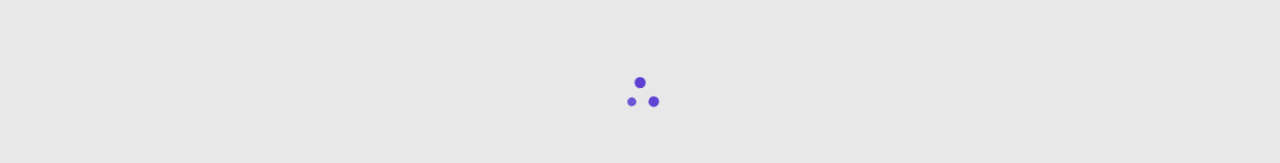
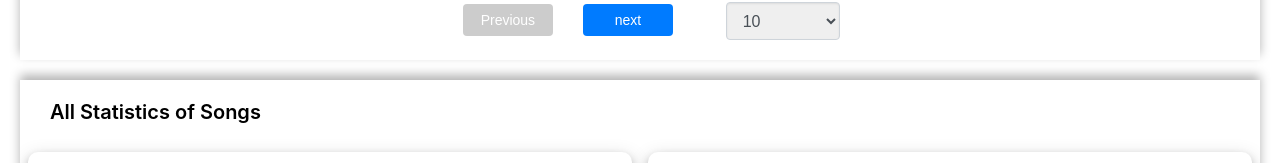
Before and after one commit to bishrimohammed/songAppfrontend, a React (Vite) app: page / in a window 1280 px wide. Shown: the part 308-471 px from the top of the page. Built offline with nearby package versions, Linux system fonts and the light colour scheme; no server answers.

Commit message:
loader is fixed

```diff
--- a/src/App.tsx
+++ b/src/App.tsx
@@ -86,10 +86,7 @@ const App: React.FC = () => {
           showFormHanlder={hideshowForm}
         />
       )}
-      {isloading && <Loader />}
 
-      {!isloading && (
-        <>
       <Container>
         <ToastContainer
           position="top-right"
@@ -141,8 +138,6 @@ const App: React.FC = () => {
         </StatisticsColumnContainer>
       </Container>
     </>
-      )}
-    </>
   );
 };
 
```
Lines whose indentation alone changed are shown as unchanged.
